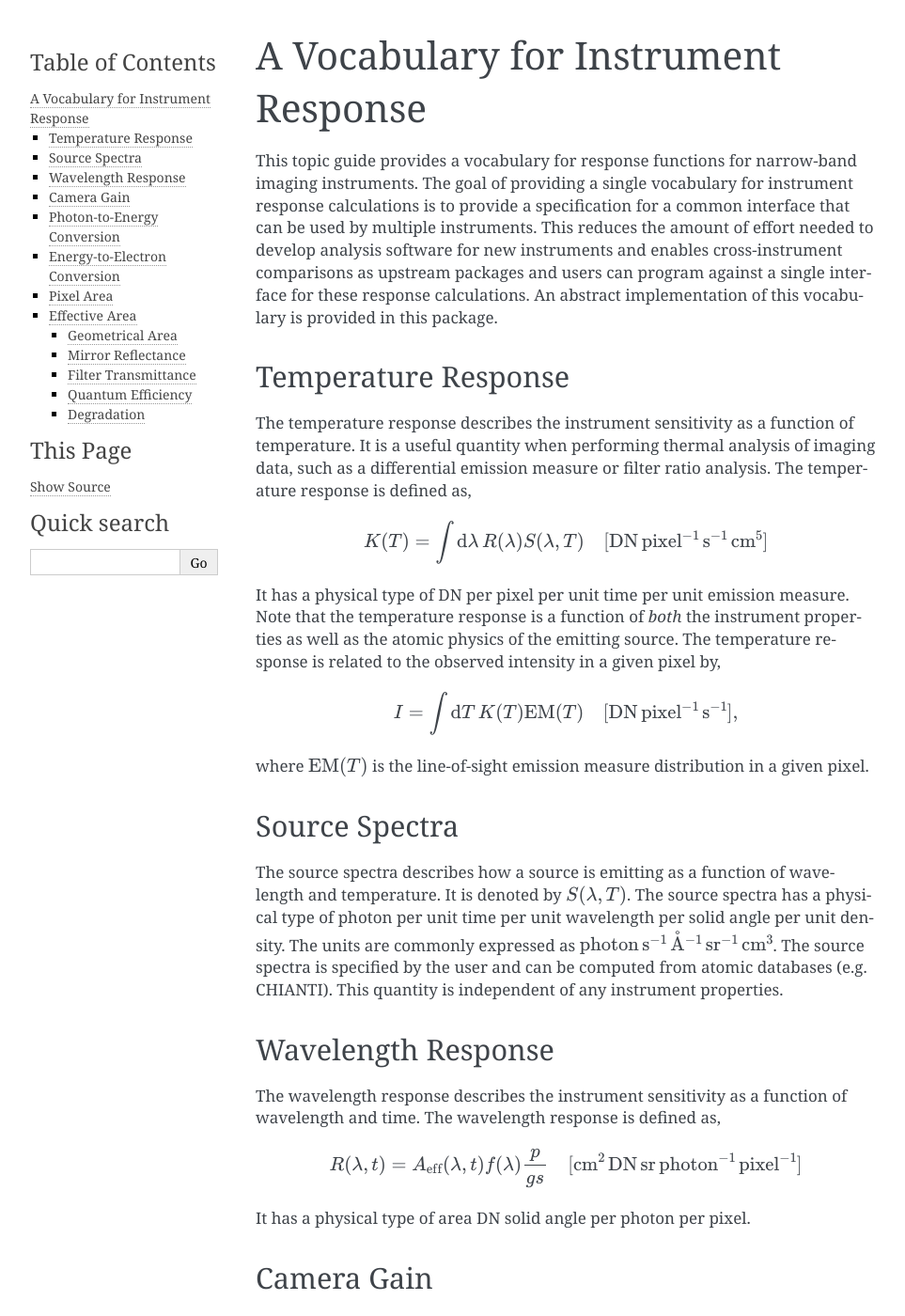
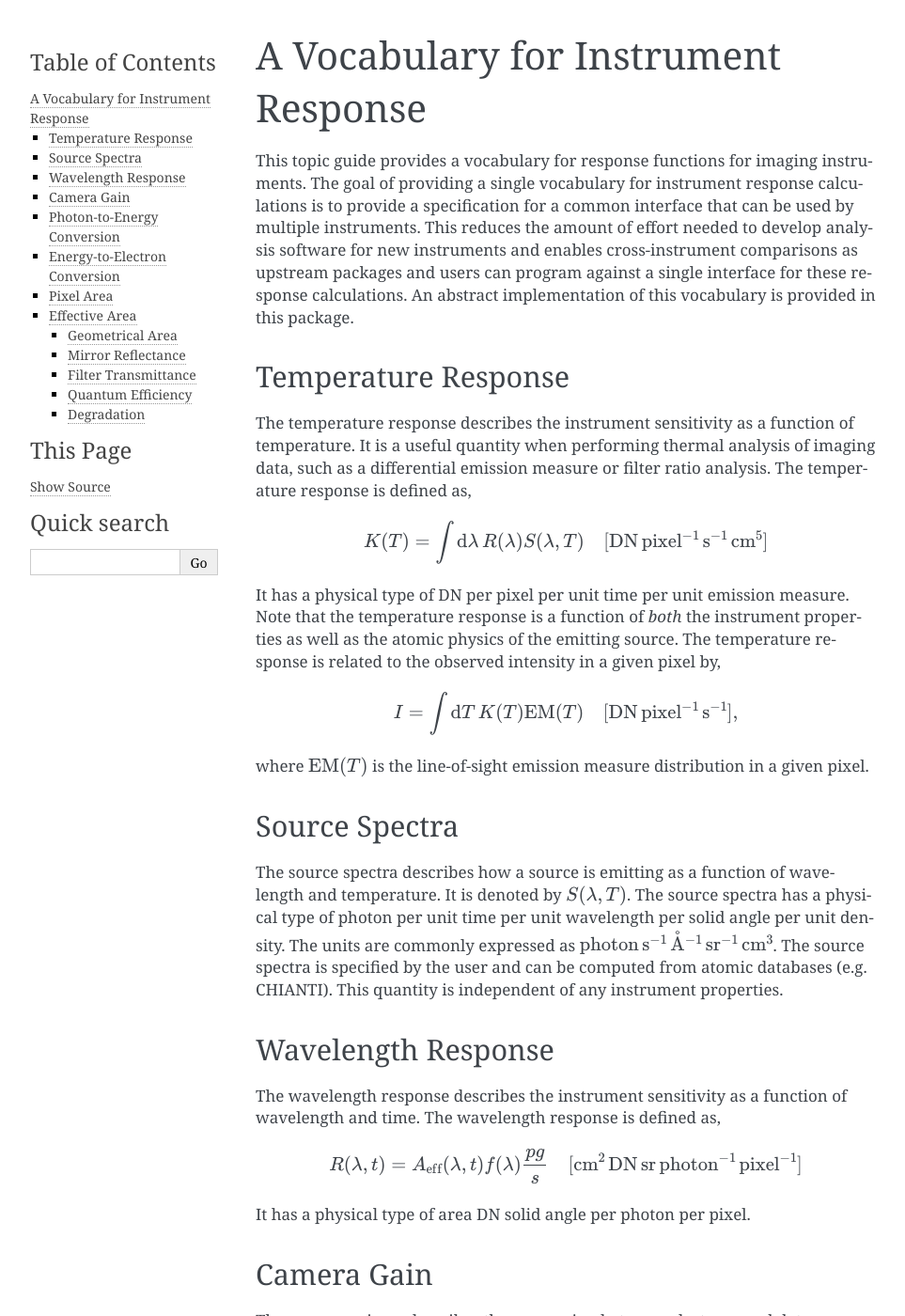
Before and after one commit to sunpy/sunkit-instruments, a Sphinx documentation site: the page built from docs/topic_guide/channel_response.rst, in a window 1280 px wide and 1400 px high. Shown: the whole window at 94% size, without its empty margins (148-1111 px from the left). Built offline with Sphinx 7.4.7, drawn with Linux system fonts in a browser that asks for light colours; pages that are not in the unit, such as notebooks, are missing from menus; the version number could not be read and is left out; some of the changed text lies outside the part shown.

Commit message:
Apply suggestions from code review
Co-authored-by: Joy  <74623359+joyvelasquez@users.noreply.github.com>
Co-authored-by: Nick Murphy <namurphy@cfa.harvard.edu>

```diff
--- a/docs/topic_guide/channel_response.rst
+++ b/docs/topic_guide/channel_response.rst
@@ -4,7 +4,7 @@
 A Vocabulary for Instrument Response
 ************************************
 
-This topic guide provides a vocabulary for response functions for narrow-band imaging instruments.
+This topic guide provides a vocabulary for response functions for imaging instruments.
 The goal of providing a single vocabulary for instrument response calculations is to provide a specification for a common interface that can be used by multiple instruments.
 This reduces the amount of effort needed to develop analysis software for new instruments and enables cross-instrument comparisons as upstream packages and users can program against a single interface for these response calculations.
 An abstract implementation of this vocabulary is provided in this package.
@@ -49,7 +49,7 @@ The wavelength response is defined as,
 
 .. math::
 
-    R(\lambda,t) = A_{\mathrm{eff}}(\lambda,t)f(\lambda)\frac{p}{gs}\quad[\mathrm{cm}^2\,\mathrm{DN}\,\mathrm{sr}\,\mathrm{photon}^{-1}\,\mathrm{pixel}^{-1}]
+    R(\lambda,t) = A_{\mathrm{eff}}(\lambda,t)f(\lambda)\frac{pg}{s}\quad[\mathrm{cm}^2\,\mathrm{DN}\,\mathrm{sr}\,\mathrm{photon}^{-1}\,\mathrm{pixel}^{-1}]
 
 It has a physical type of area DN solid angle per photon per pixel.
 
@@ -58,7 +58,7 @@ Camera Gain
 
 The camera gain, :math:`g`, describes the conversion between electrons and data number (DN).
 This is a property of the detector.
-The units of the camera gain are as :math:`\mathrm{electron}\,\mathrm{DN}^{-1}`.
+The units of the camera gain are as :math:`\mathrm{DN}\,\mathrm{electron}^{-1}`.
 
 Photon-to-Energy Conversion
 ---------------------------
```
Also changed, not shown: other parts of docs/topic_guide/channel_response.rst (+2 -0 lines).
